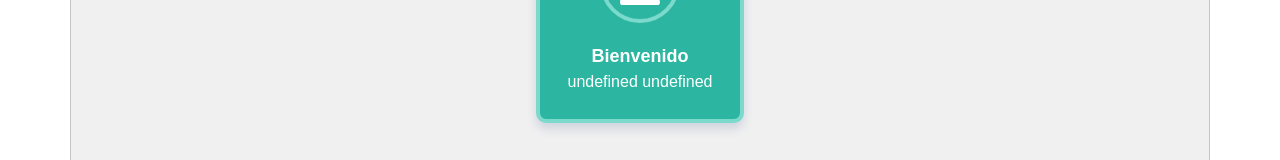
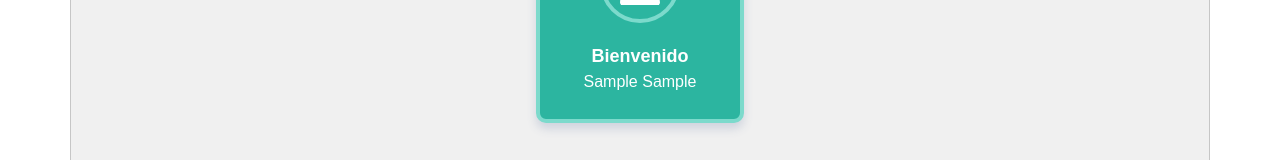
Before and after one commit to DanielArellano31/TrackerHelpers, a React (Create React App) app: page / in a window 1280 px wide. Both pictures are taken after typing "Sample", "Sample", "name@example.com", "Sample123", "Sample123" into the empty fields and a click on the button "Registrar". Shown: the part 382-542 px from the top of the page. Built offline with nearby package versions, Linux system fonts and the light colour scheme.

Commit message:
version2 con cambios en la targeta

```diff
--- a/src/App.js
+++ b/src/App.js
@@ -9,7 +9,9 @@ const App = () => {
   const navigate = useNavigate()
 
   const Welcome = () => {
-    navigate('./Welcome')
+    navigate('./Welcome', {
+      state:formData
+    })
   }
 
   const [formData, setFormData] = useState({
--- a/src/Welcome.js
+++ b/src/Welcome.js
@@ -3,7 +3,11 @@ import './Welcome.css';
 import formData from './App';
 import onSubmit from './App'
 import { Card } from 'react-bootstrap';
+import { useLocation, useNavigate } from 'react-router-dom';
 export const Welcome = () => {
+    const navigate = useNavigate();
+
+    const {state} = useLocation()
     return (
         <Card className='container'>
             <Card className="card-client">
@@ -14,7 +18,7 @@ export const Welcome = () => {
                 </div>
                 <p className="name-client">
                     Bienvenido
-                    <span>{`${formData.firstName} ${formData.lastName}`}</span>
+                    <span>{`${state.firstName} ${state.lastName}`}</span>
                 </p>
 
             </Card>
```
